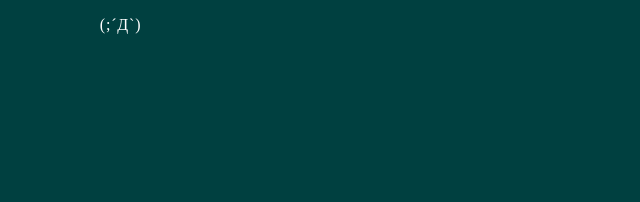
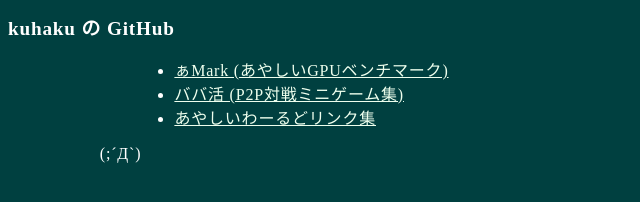
Before and after one commit to kuhaku/kuhaku.github.com, a plain HTML site: page index.html in a window 1280 px wide. Shown: the whole page, without its empty margins (0-640 px from the left). Drawn offline with Linux system fonts and the light colour scheme.

Commit message:
Add project links to index.html

```diff
--- a/index.html
+++ b/index.html
@@ -13,6 +13,12 @@
         </script>
     </head>
     <body>
+        <h1>kuhaku の GitHub</h1>
+        <ul>
+            <li><a href="amark">ぁMark (あやしいGPUベンチマーク)</a></li>
+            <li><a href="p2p-babanuki">ババ活 (P2P対戦ミニゲーム集)</a></li>
+            <li><a href="https://github.com/kuhaku/sw-link">あやしいわーるどリンク集</a></li>
+        </ul>
         <p id="emoticon" onclick="add()">(;´Д`)</p>
     </body>
 </html>
```
